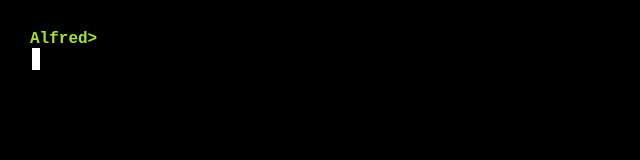
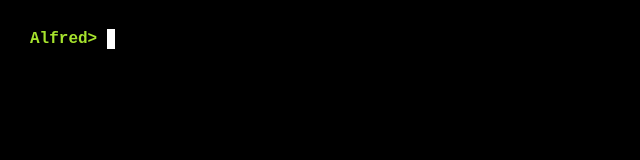
Before and after one commit to munozrc/alfred, a React (Vite) app: page / in a window 1280 px wide. Shown: the top 160 px of the page, without its empty margins (0-640 px from the left). Built offline with nearby package versions, Linux system fonts and the light colour scheme.

Commit message:
Add command history and print for screen

```diff
--- a/src/App.jsx
+++ b/src/App.jsx
@@ -4,15 +4,37 @@ import styles from './App.module.css'
 export default function App () {
   const inputRef = useRef(null)
   const [currentText, setCurrentText] = useState('')
+  const [commandsHistory, setCommandHistory] = useState([])
+
+  function handleSubmit (event) {
+    event.preventDefault()
+
+    if (currentText === '') return
+    setCommandHistory(prev => prev.concat(currentText.trim()))
+    setCurrentText('')
+    console.log(`Input >> ${currentText}`)
+  }
 
   return (
     <main onClick={() => inputRef.current.focus()}>
-      <form className={styles.inputWrapper}>
+      <div>
+        {commandsHistory.map((command, index) => (
+          <div className={styles.inputWrapper} key={`command-${index}`}>
+            <strong className={styles.prompt}>&gt;</strong>
+            <span className={styles.input}>
+              {command}
+            </span>
+          </div>
+        ))}
+      </div>
+      <div className={styles.inputWrapper}>
         <strong className={styles.prompt}>Alfred&gt;</strong>
         <span className={styles.input}>
-          {currentText}
+          {currentText.replaceAll(' ', '\u00a0')}
         </span>
-      </form>
+        <span className={styles.caret}/>
+      </div>
+      <form onSubmit={handleSubmit}>
         <input
           type="text"
           ref={inputRef}
@@ -23,6 +45,7 @@ export default function App () {
           spellCheck="false"
           onChange={(event) => setCurrentText(event.target.value)}
         />
+      </form>
     </main>
   )
 }
--- a/src/App.module.css
+++ b/src/App.module.css
@@ -10,18 +10,27 @@
 }
 
 .input {
-  display: flex;
+  display: inline-flex;
   align-items: center;
   color: #767676;
   font-size: 16px;
 }
 
-.input::after {
+.caret {
+  position: relative;
+}
+
+.caretBlink {
+  animation: blink linear 0.7s infinite;
+}
+
+.caret::after {
   content: '';
   width: 8px;
-  height: 22px;
+  height: 20px;
+  position: absolute;
   background-color: #fff;
-  margin-left: 2px;
+  top: -1px;
 }
 
 .inputElement {
@@ -30,3 +39,17 @@
   color: transparent;
   outline: none;
 }
+
+@keyframes blink {
+  0% {
+    opacity: 0;
+  }
+
+  50% {
+    opacity: 1;
+  }
+
+  100% {
+    opacity: 0;
+  }
+}
```
Lines whose indentation alone changed are shown as unchanged.
